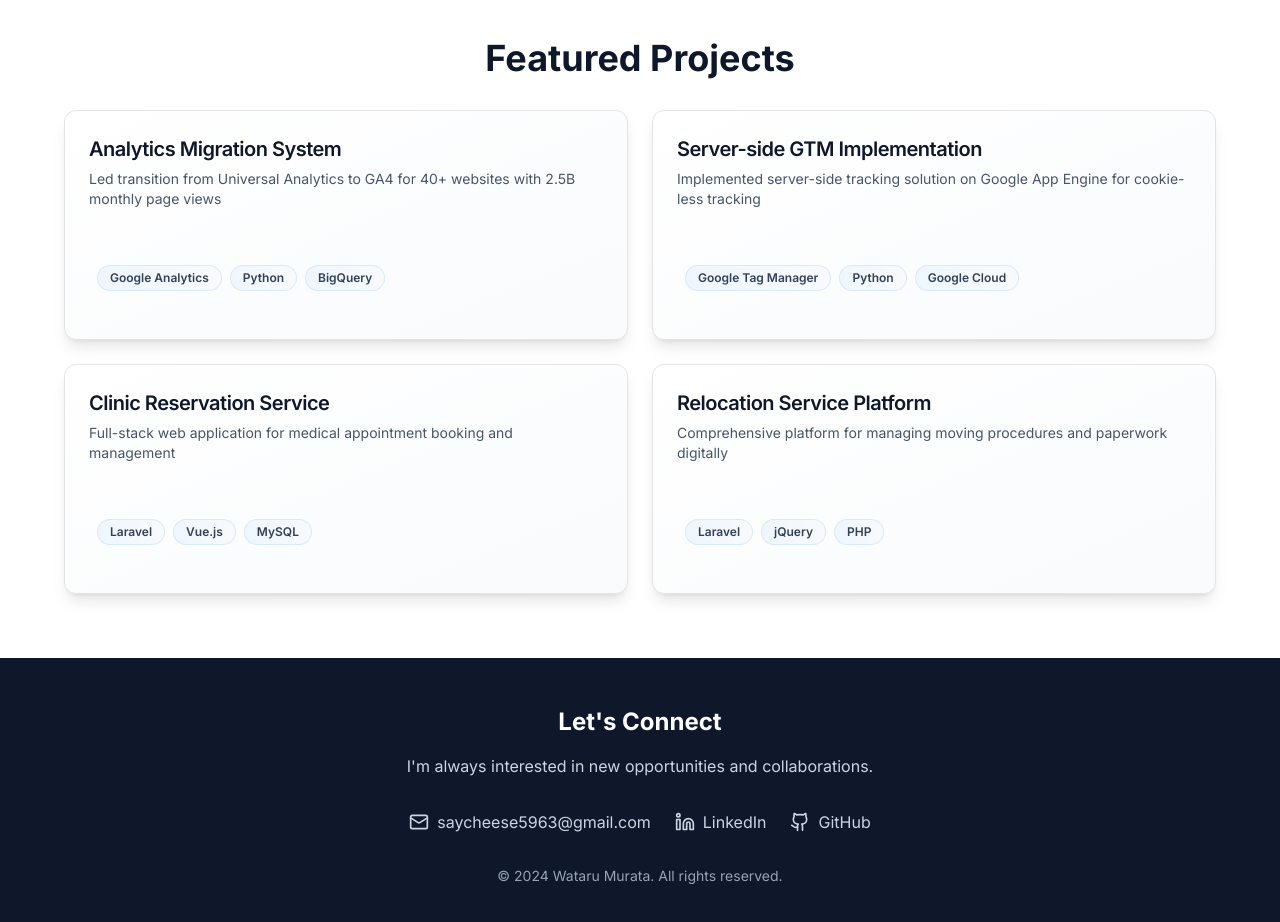
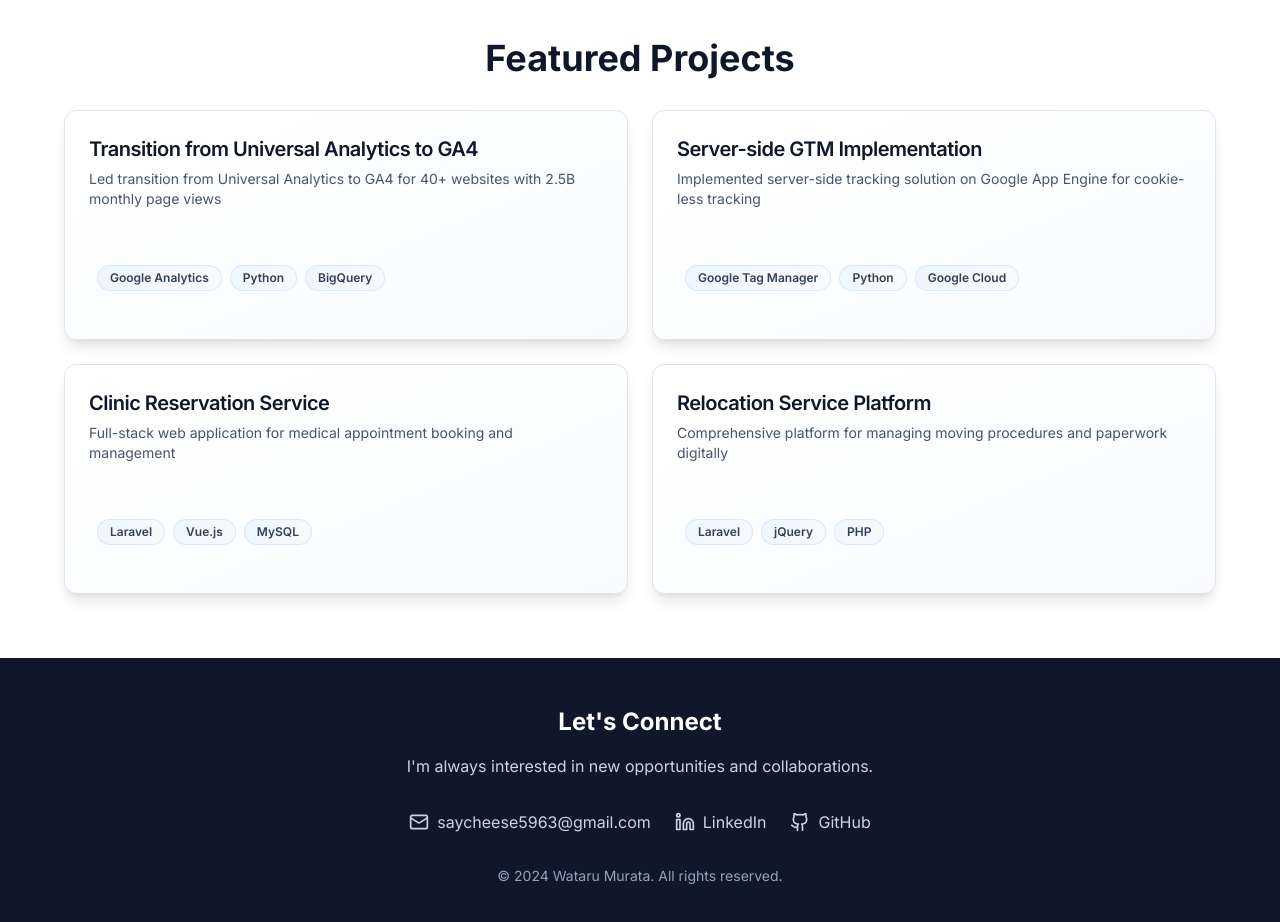
Before and after one commit to tarurata/portfolio-2024, a Next.js app: page / in a window 1280 px wide. Shown: the part 4400-5322 px from the top of the page. Built offline with nearby package versions, Linux system fonts and the light colour scheme.

Commit message:
Update: the name of the projects

```diff
--- a/app/page.tsx
+++ b/app/page.tsx
@@ -188,7 +188,7 @@ const skillCategories = [
 
 const projects = [
   {
-    title: "Analytics Migration System",
+    title: "Transition from Universal Analytics to GA4",
     description:
       "Led transition from Universal Analytics to GA4 for 40+ websites with 2.5B monthly page views",
     technologies: ["Google Analytics", "Python", "BigQuery"],
```
